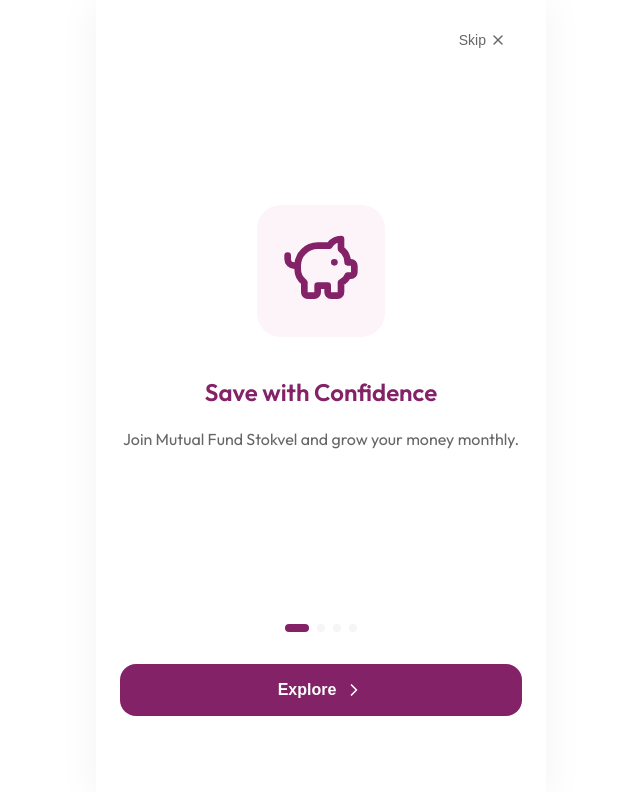
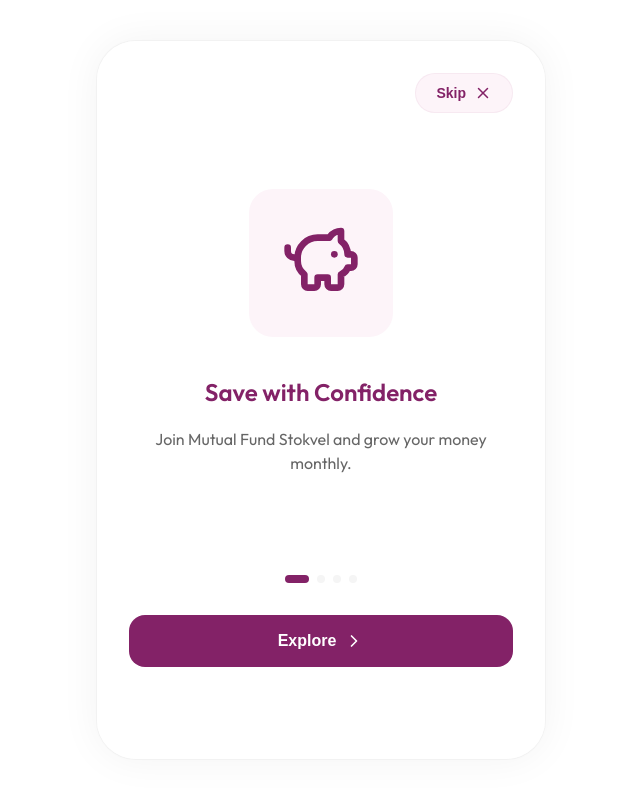
Before and after one commit to ordric-app/ordric-capital-client, a React (Vite) app: page / in a window 1280 px wide. Both pictures are taken after a click on the button "Get Started". Shown: the top 792 px of the page, without its empty margins (319-959 px from the left). Built offline with nearby package versions, Linux system fonts and the light colour scheme.

Commit message:
style: enhance Skip button and add desktop layout refinements

```diff
--- a/src/components/OnboardingFlow.tsx
+++ b/src/components/OnboardingFlow.tsx
@@ -54,7 +54,7 @@ const OnboardingFlow: React.FC<OnboardingFlowProps> = ({ onComplete, onSkip }) =
     >
       <div className="flex justify-end mb-8">
         <button onClick={onSkip} className="btn-skip">
-          Skip <X size={16} />
+          Skip <X size={18} />
         </button>
       </div>
 
--- a/src/index.css
+++ b/src/index.css
@@ -107,25 +107,27 @@ p {
 }
 
 .btn-skip {
-  background: transparent;
-  color: var(--text-light);
-  padding: 8px 16px;
+  background-color: #fdf4f9;
+  color: var(--primary);
+  padding: 10px 20px;
   border-radius: 100px;
   display: flex;
   align-items: center;
   justify-content: center;
-  gap: 4px;
+  gap: 8px;
   font-size: 14px;
-  font-weight: 500;
-  transition: all 0.2s ease;
-  border: none;
+  font-weight: 600;
+  transition: all 0.3s cubic-bezier(0.4, 0, 0.2, 1);
+  border: 1px solid rgba(131, 34, 103, 0.05);
   cursor: pointer;
   width: auto;
 }
 
 .btn-skip:hover {
-  background-color: var(--grey);
+  background-color: #fce7f3;
   color: var(--primary);
+  transform: translateY(-2px);
+  box-shadow: 0 4px 12px rgba(131, 34, 103, 0.08);
 }
 
 /* Card Style Sections */
@@ -207,3 +209,18 @@ p {
 .rounded-3xl { border-radius: 24px; }
 .rounded-full { border-radius: 9999px; }
 .bg-white { background-color: var(--white); }
+
+/* Desktop view adjustments */
+@media (min-width: 500px) {
+  .app-container {
+    max-height: 90vh;
+    border-radius: 40px;
+    margin-top: 5vh;
+    margin-bottom: 5vh;
+    border: 1px solid rgba(0,0,0,0.05);
+  }
+
+  .p-24 {
+    padding: 32px;
+  }
+}
```
